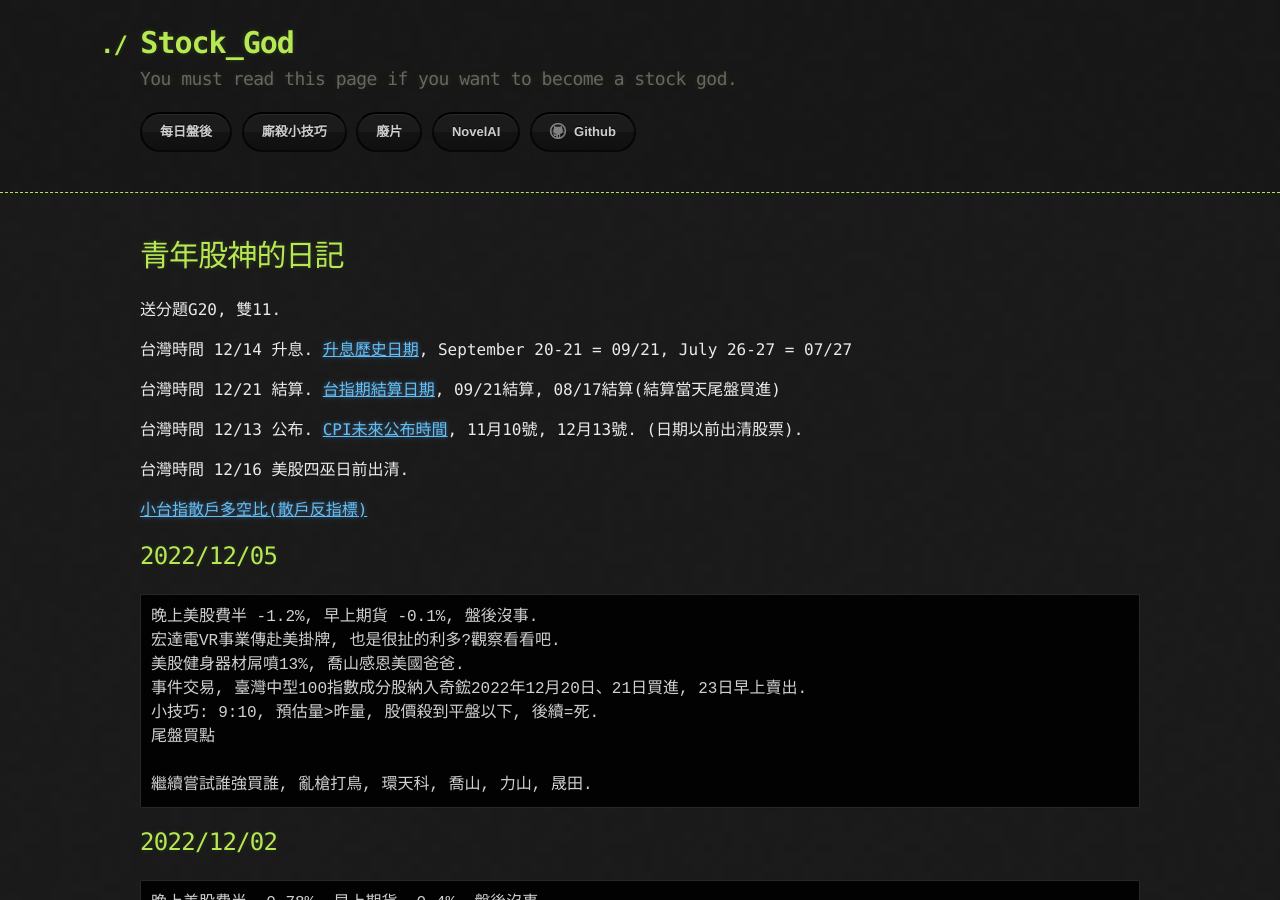
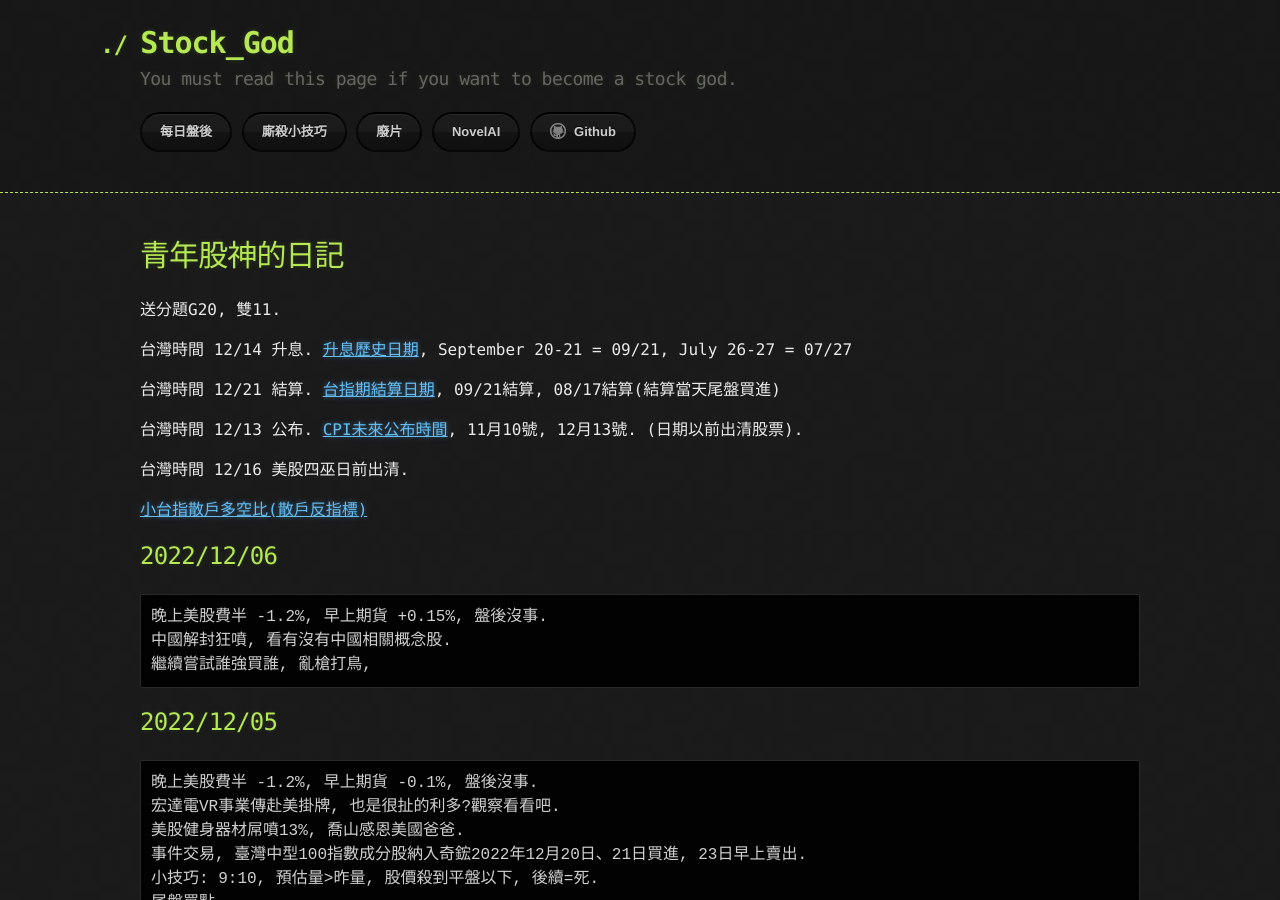
Before and after one commit to lepg5487/Stock_God, a Jekyll site: the page built from index.md, in a window 1280 px wide and 900 px high. Built offline with Jekyll 4.4.1, drawn with Linux system fonts in a browser that asks for light colours; our own code applies the rules of GitHub Pages for plain Markdown files.

Commit message:
Update index.md

````diff
--- a/index.md
+++ b/index.md
@@ -15,6 +15,13 @@ layout: testlayouts
 台灣時間 12/16 美股四巫日前出清.
 
 [小台指散戶多空比(散戶反指標)](https://www.macromicro.me/charts/20069/tw-mtx-long-to-short-ratio-of-individual-player)
+
+## 2022/12/06
+```
+晚上美股費半 -1.2%, 早上期貨 +0.15%, 盤後沒事.
+中國解封狂噴, 看有沒有中國相關概念股.
+繼續嘗試誰強買誰, 亂槍打鳥,
+```
 
 ## 2022/12/05
 ```
````
